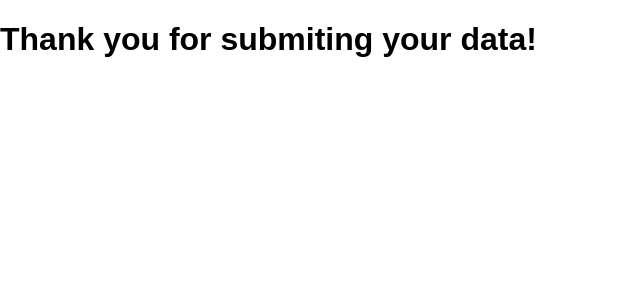
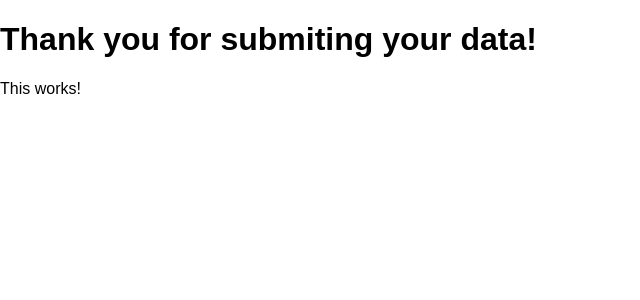
Before and after one commit to ramonpm4/django_feedback, a Django app: page /thank-you in a window 1280 px wide. Shown: the top 300 px of the page, without its empty margins (0-640 px from the left). Run offline with Django 5.2, Linux system fonts and the light colour scheme.

Commit message:
get_context_data method in TemplateView

```diff
--- a/reviews/templates/reviews/thank_you.html
+++ b/reviews/templates/reviews/thank_you.html
@@ -7,4 +7,5 @@ Thank you
 
 {% block content %}
 <h1>Thank you for submiting your data!</h1>
+<p>{{ message }}</p>
 {% endblock %}
--- a/reviews/views.py
+++ b/reviews/views.py
@@ -1,3 +1,4 @@
+from typing import Any
 from django.http import HttpResponse
 from django.shortcuts import render
 from django.http import HttpResponseRedirect
@@ -32,3 +33,8 @@ class ReviewView(View):
 
 class ThankYouView(TemplateView):
     template_name = 'reviews/thank_you.html'
+
+    def get_context_data(self, **kwargs) -> dict[str, Any]:
+        context = super().get_context_data(**kwargs)
+        context['message'] = 'This works!'
+        return context
```
